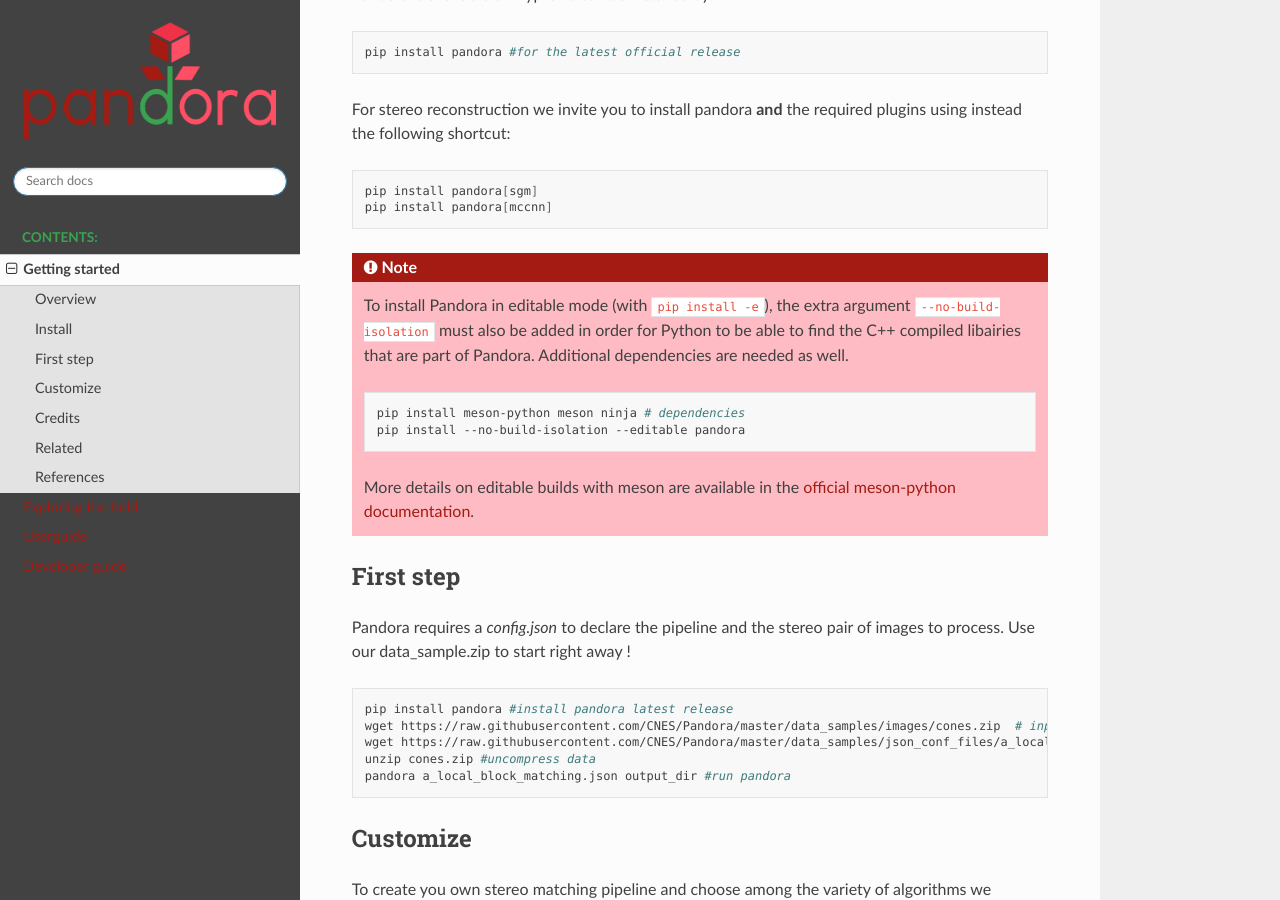
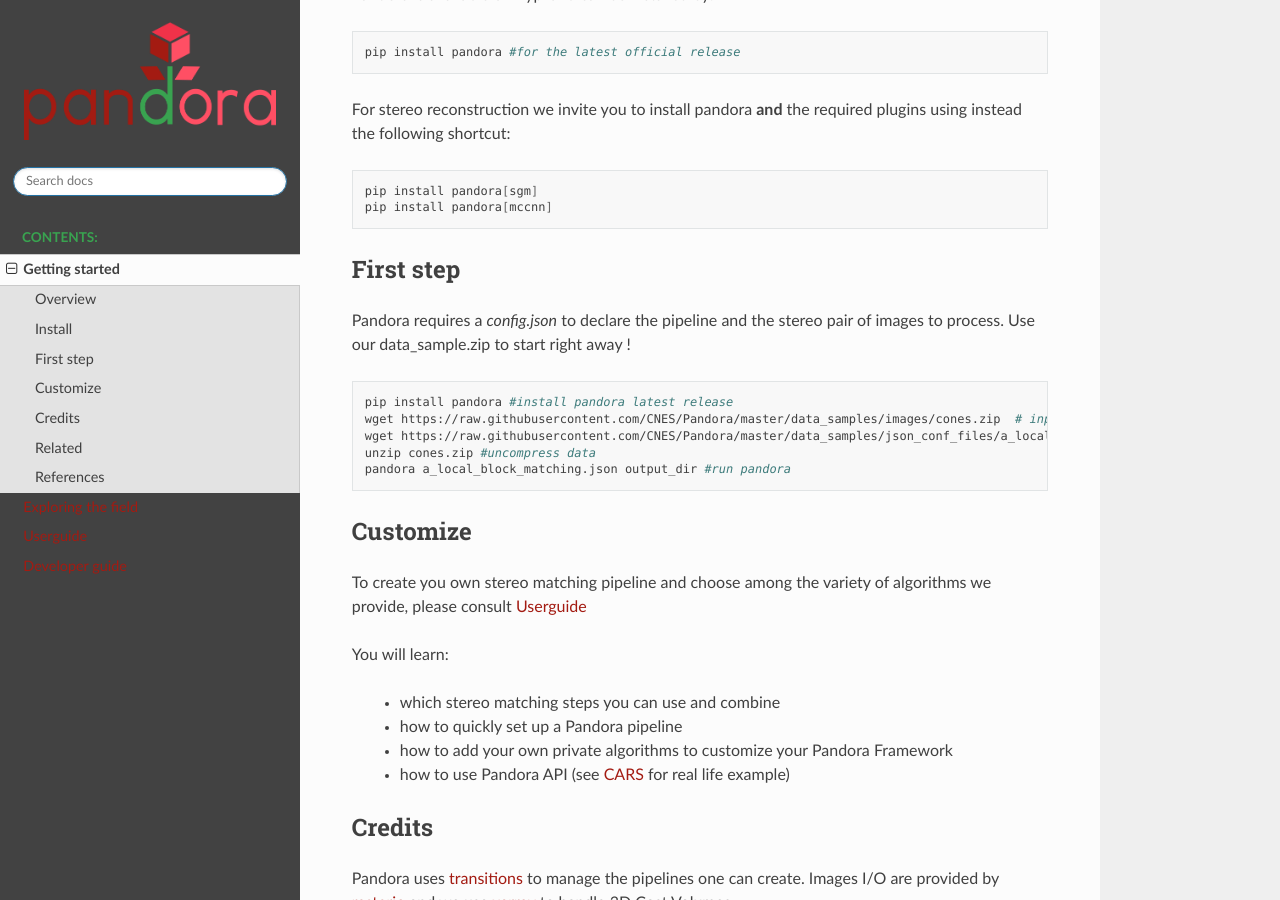
Before and after one commit to CNES/Pandora, a Sphinx documentation site: the page built from docs/source/getting_started.rst, in a window 1280 px wide and 900 px high, scrolled down 1133 px. Built offline with Sphinx 7.4.7 and the Read the Docs theme 3.1.0, drawn with Linux system fonts in a browser that asks for light colours; formulas are drawn with MathJax 3; pages that are not in the unit, such as notebooks, are missing from menus.

Commit message:
doc: update install chapter

```diff
--- a/docs/source/getting_started.rst
+++ b/docs/source/getting_started.rst
@@ -31,17 +31,6 @@
 
     pip install pandora[sgm]
     pip install pandora[mccnn]
-
-.. note::
-
-    To install Pandora in editable mode (with ``pip install -e``), the extra argument ``--no-build-isolation`` must also be added in order for Python to be able to find the C++ compiled libairies that are part of Pandora. Additional dependencies are needed as well.
-
-    .. code-block:: bash
-
-        pip install meson-python meson ninja # dependencies
-        pip install --no-build-isolation --editable pandora
-
-    More details on editable builds with meson are available in the `official meson-python documentation <https://mesonbuild.com/meson-python/how-to-guides/editable-installs.html>`_.
 
 
 First step
```
